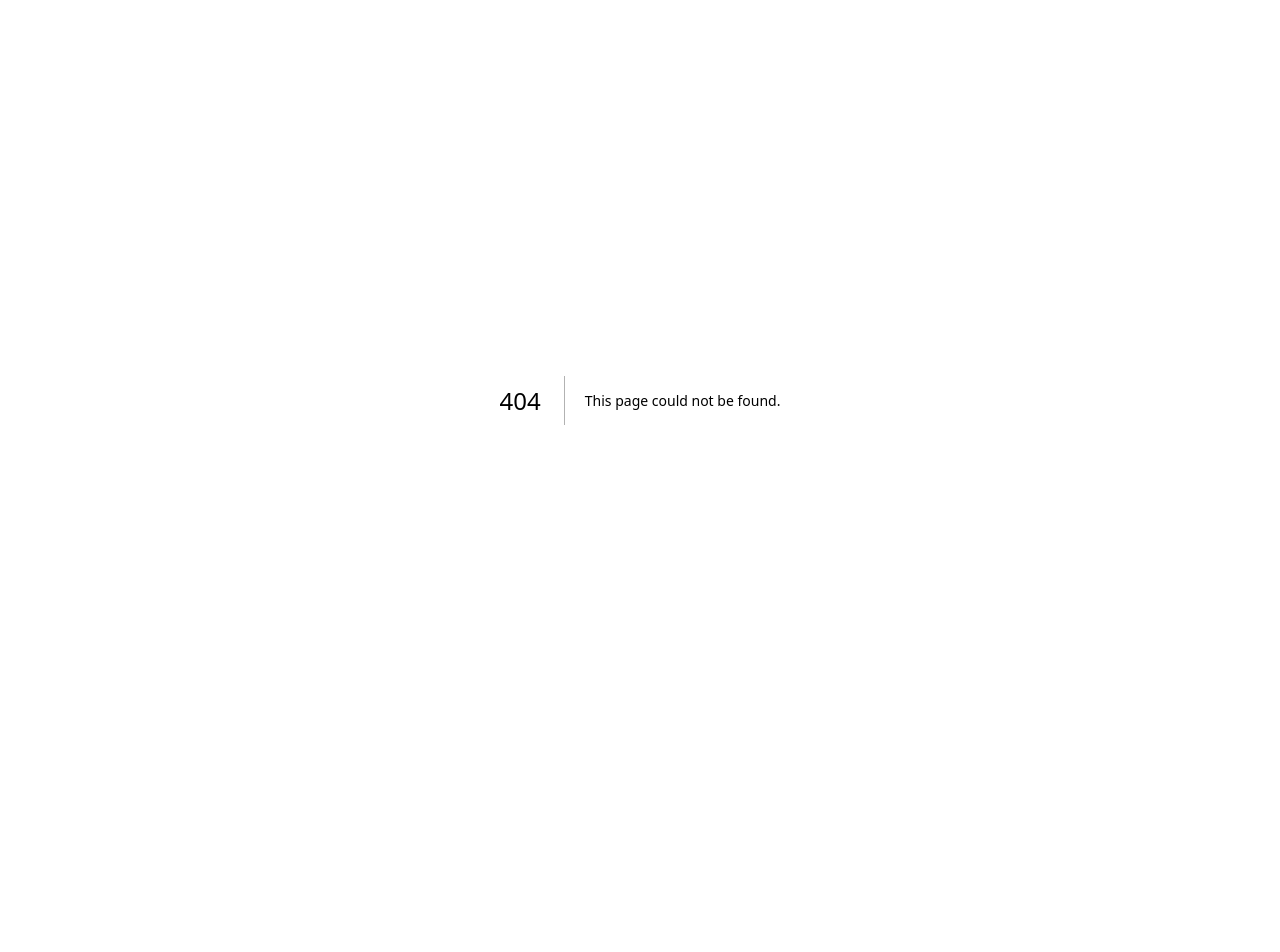
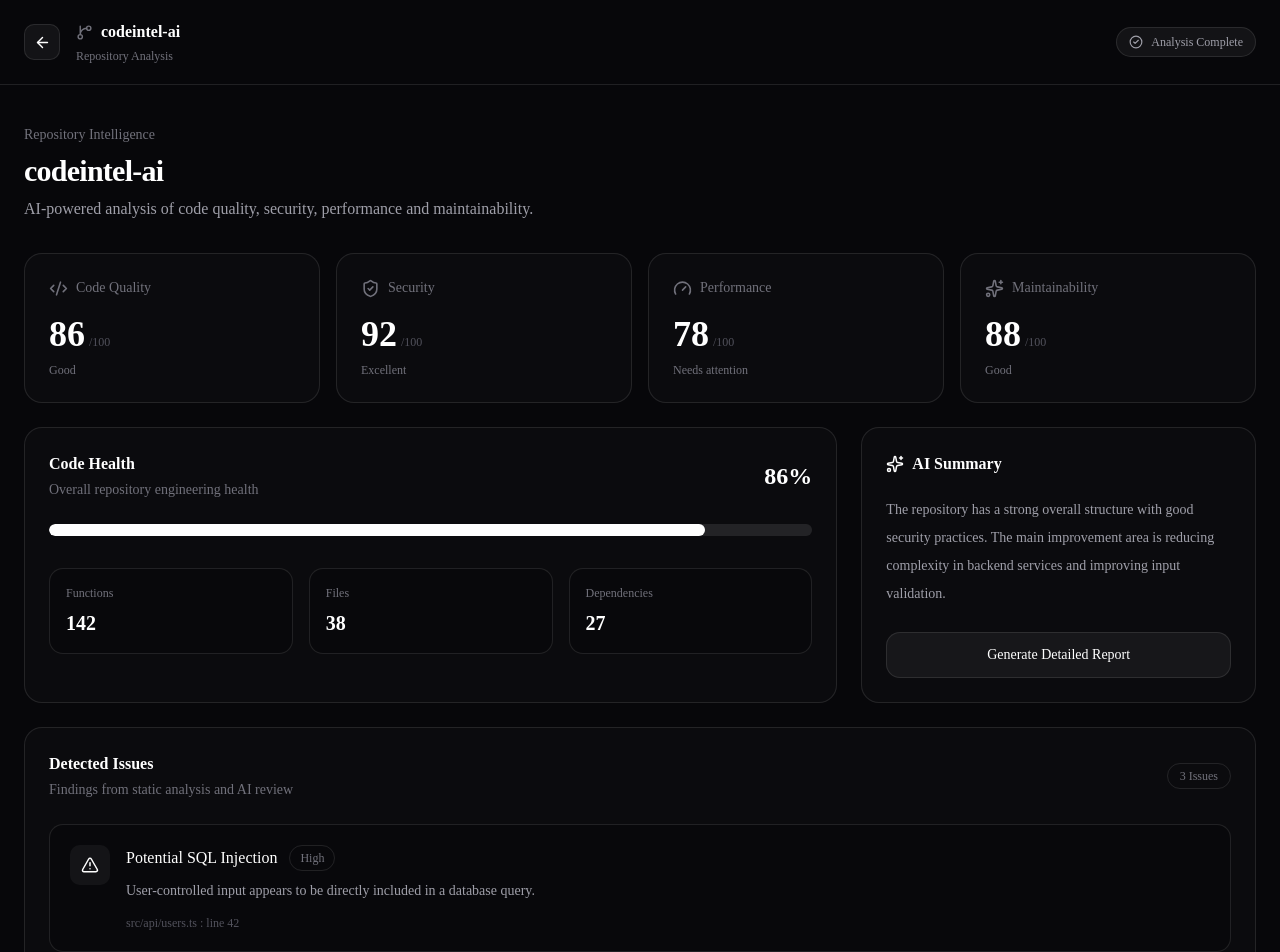
Before and after one commit to kundan2678-stack/codeintel-ai, a Next.js app: page /analysis in a window 1280 px wide. Before the commit this address had no page. Shown: the top 952 px of the page. Before the commit the page ends 800 px from the top, so only its background shows below. Built offline with nearby package versions, Linux system fonts and the light colour scheme.

Commit message:
feat: add repository analysis dashboard

```diff
--- /dev/null
+++ b/app/analysis/page.tsx
@@ -0,0 +1,357 @@
+import {
+  ArrowLeft,
+  ShieldCheck,
+  Gauge,
+  Code2,
+  AlertTriangle,
+  CheckCircle2,
+  Bug,
+  Sparkles,
+  GitBranch,
+} from "lucide-react";
+import Link from "next/link";
+
+const issues = [
+  {
+    severity: "High",
+    title: "Potential SQL Injection",
+    file: "src/api/users.ts",
+    line: 42,
+    description:
+      "User-controlled input appears to be directly included in a database query.",
+  },
+  {
+    severity: "Medium",
+    title: "High Cyclomatic Complexity",
+    file: "src/services/auth.ts",
+    line: 87,
+    description:
+      "This function contains multiple branches and may be difficult to maintain.",
+  },
+  {
+    severity: "Low",
+    title: "Missing Input Validation",
+    file: "src/api/profile.ts",
+    line: 21,
+    description:
+      "Incoming request data should be validated before processing.",
+  },
+];
+
+export default function AnalysisPage() {
+  return (
+    <main className="min-h-screen bg-[#07070a] text-white">
+      {/* Header */}
+      <header className="border-b border-white/10">
+        <div className="mx-auto flex max-w-7xl items-center justify-between px-6 py-5">
+          <div className="flex items-center gap-4">
+            <Link
+              href="/repositories"
+              className="flex h-9 w-9 items-center justify-center rounded-lg border border-white/10 bg-white/5 transition hover:bg-white/10"
+            >
+              <ArrowLeft size={17} />
+            </Link>
+
+            <div>
+              <div className="flex items-center gap-2">
+                <GitBranch size={17} className="text-zinc-500" />
+
+                <h1 className="font-semibold">codeintel-ai</h1>
+              </div>
+
+              <p className="mt-1 text-xs text-zinc-500">
+                Repository Analysis
+              </p>
+            </div>
+          </div>
+
+          <div className="flex items-center gap-2 rounded-full border border-white/10 bg-white/5 px-3 py-1.5 text-xs text-zinc-400">
+            <CheckCircle2 size={14} />
+            Analysis Complete
+          </div>
+        </div>
+      </header>
+
+      <section className="mx-auto max-w-7xl px-6 py-10">
+        {/* Title */}
+        <div>
+          <p className="text-sm text-zinc-500">Repository Intelligence</p>
+
+          <h2 className="mt-2 text-3xl font-bold tracking-tight">
+            codeintel-ai
+          </h2>
+
+          <p className="mt-2 max-w-2xl text-zinc-400">
+            AI-powered analysis of code quality, security, performance and
+            maintainability.
+          </p>
+        </div>
+
+        {/* Scores */}
+        <div className="mt-8 grid gap-4 md:grid-cols-2 lg:grid-cols-4">
+          <ScoreCard
+            icon={<Code2 size={19} />}
+            title="Code Quality"
+            value="86"
+            description="Good"
+          />
+
+          <ScoreCard
+            icon={<ShieldCheck size={19} />}
+            title="Security"
+            value="92"
+            description="Excellent"
+          />
+
+          <ScoreCard
+            icon={<Gauge size={19} />}
+            title="Performance"
+            value="78"
+            description="Needs attention"
+          />
+
+          <ScoreCard
+            icon={<Sparkles size={19} />}
+            title="Maintainability"
+            value="88"
+            description="Good"
+          />
+        </div>
+
+        {/* Main */}
+        <div className="mt-6 grid gap-6 lg:grid-cols-3">
+          {/* Quality */}
+          <div className="rounded-2xl border border-white/10 bg-white/[0.02] p-6 lg:col-span-2">
+            <div className="flex items-center justify-between">
+              <div>
+                <h3 className="font-semibold">Code Health</h3>
+
+                <p className="mt-1 text-sm text-zinc-500">
+                  Overall repository engineering health
+                </p>
+              </div>
+
+              <span className="text-2xl font-bold">86%</span>
+            </div>
+
+            <div className="mt-6 h-3 overflow-hidden rounded-full bg-white/10">
+              <div
+                className="h-full rounded-full bg-white"
+                style={{ width: "86%" }}
+              />
+            </div>
+
+            <div className="mt-8 grid gap-4 sm:grid-cols-3">
+              <HealthItem
+                title="Functions"
+                value="142"
+              />
+
+              <HealthItem
+                title="Files"
+                value="38"
+              />
+
+              <HealthItem
+                title="Dependencies"
+                value="27"
+              />
+            </div>
+          </div>
+
+          {/* AI Summary */}
+          <div className="rounded-2xl border border-white/10 bg-white/[0.02] p-6">
+            <div className="flex items-center gap-2">
+              <Sparkles size={18} />
+
+              <h3 className="font-semibold">AI Summary</h3>
+            </div>
+
+            <p className="mt-5 text-sm leading-7 text-zinc-400">
+              The repository has a strong overall structure with good security
+              practices. The main improvement area is reducing complexity in
+              backend services and improving input validation.
+            </p>
+
+            <button className="mt-6 w-full rounded-xl border border-white/10 bg-white/5 py-3 text-sm font-medium transition hover:bg-white/10">
+              Generate Detailed Report
+            </button>
+          </div>
+        </div>
+
+        {/* Findings */}
+        <div className="mt-6 rounded-2xl border border-white/10 bg-white/[0.02] p-6">
+          <div className="flex items-center justify-between">
+            <div>
+              <h3 className="font-semibold">Detected Issues</h3>
+
+              <p className="mt-1 text-sm text-zinc-500">
+                Findings from static analysis and AI review
+              </p>
+            </div>
+
+            <span className="rounded-full border border-white/10 px-3 py-1 text-xs text-zinc-500">
+              3 Issues
+            </span>
+          </div>
+
+          <div className="mt-6 space-y-3">
+            {issues.map((issue) => (
+              <Issue
+                key={`${issue.file}-${issue.line}`}
+                severity={issue.severity}
+                title={issue.title}
+                file={issue.file}
+                line={issue.line}
+                description={issue.description}
+              />
+            ))}
+          </div>
+        </div>
+
+        {/* Recommendations */}
+        <div className="mt-6 rounded-2xl border border-white/10 bg-white/[0.02] p-6">
+          <div className="flex items-center gap-2">
+            <Sparkles size={18} />
+
+            <h3 className="font-semibold">AI Recommendations</h3>
+          </div>
+
+          <div className="mt-6 grid gap-4 md:grid-cols-3">
+            <Recommendation
+              number="01"
+              title="Improve input validation"
+              description="Validate and sanitize external request data before processing."
+            />
+
+            <Recommendation
+              number="02"
+              title="Refactor complex functions"
+              description="Break large functions into smaller reusable units."
+            />
+
+            <Recommendation
+              number="03"
+              title="Improve test coverage"
+              description="Add automated tests around authentication and API services."
+            />
+          </div>
+        </div>
+      </section>
+    </main>
+  );
+}
+
+function ScoreCard({
+  icon,
+  title,
+  value,
+  description,
+}: {
+  icon: React.ReactNode;
+  title: string;
+  value: string;
+  description: string;
+}) {
+  return (
+    <div className="rounded-2xl border border-white/10 bg-white/[0.02] p-6">
+      <div className="flex items-center gap-2 text-sm text-zinc-500">
+        {icon}
+        {title}
+      </div>
+
+      <div className="mt-4 flex items-end gap-1">
+        <span className="text-4xl font-bold">{value}</span>
+
+        <span className="mb-1 text-xs text-zinc-600">/100</span>
+      </div>
+
+      <p className="mt-2 text-xs text-zinc-500">{description}</p>
+    </div>
+  );
+}
+
+function HealthItem({
+  title,
+  value,
+}: {
+  title: string;
+  value: string;
+}) {
+  return (
+    <div className="rounded-xl border border-white/10 bg-black/20 p-4">
+      <p className="text-xs text-zinc-500">{title}</p>
+      <p className="mt-2 text-xl font-semibold">{value}</p>
+    </div>
+  );
+}
+
+function Issue({
+  severity,
+  title,
+  file,
+  line,
+  description,
+}: {
+  severity: string;
+  title: string;
+  file: string;
+  line: number;
+  description: string;
+}) {
+  return (
+    <div className="rounded-xl border border-white/10 bg-black/20 p-5">
+      <div className="flex items-start gap-4">
+        <div className="flex h-10 w-10 shrink-0 items-center justify-center rounded-lg bg-white/5">
+          {severity === "High" ? (
+            <AlertTriangle size={18} />
+          ) : severity === "Medium" ? (
+            <Bug size={18} />
+          ) : (
+            <ShieldCheck size={18} />
+          )}
+        </div>
+
+        <div className="min-w-0 flex-1">
+          <div className="flex flex-wrap items-center gap-3">
+            <h4 className="font-medium">{title}</h4>
+
+            <span className="rounded-full border border-white/10 px-2.5 py-1 text-xs text-zinc-500">
+              {severity}
+            </span>
+          </div>
+
+          <p className="mt-2 text-sm leading-6 text-zinc-400">
+            {description}
+          </p>
+
+          <p className="mt-3 text-xs text-zinc-600">
+            {file} : line {line}
+          </p>
+        </div>
+      </div>
+    </div>
+  );
+}
+
+function Recommendation({
+  number,
+  title,
+  description,
+}: {
+  number: string;
+  title: string;
+  description: string;
+}) {
+  return (
+    <div className="rounded-xl border border-white/10 bg-black/20 p-5">
+      <span className="text-xs text-zinc-600">{number}</span>
+
+      <h4 className="mt-3 font-medium">{title}</h4>
+
+      <p className="mt-2 text-sm leading-6 text-zinc-500">
+        {description}
+      </p>
+    </div>
+  );
+}
```
